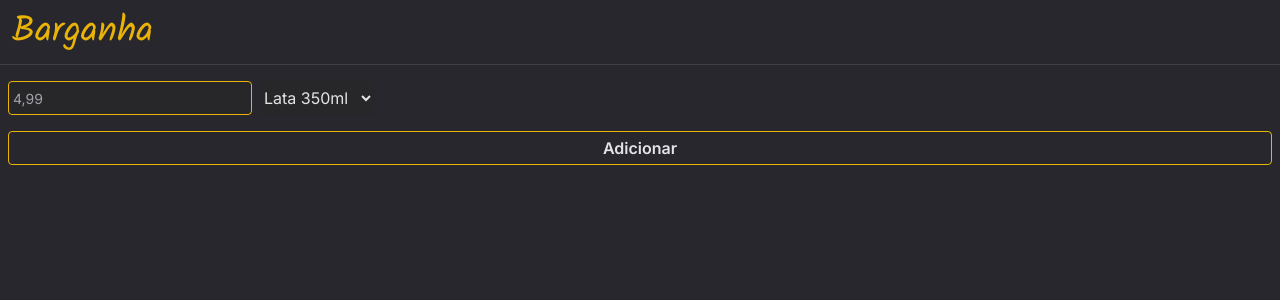
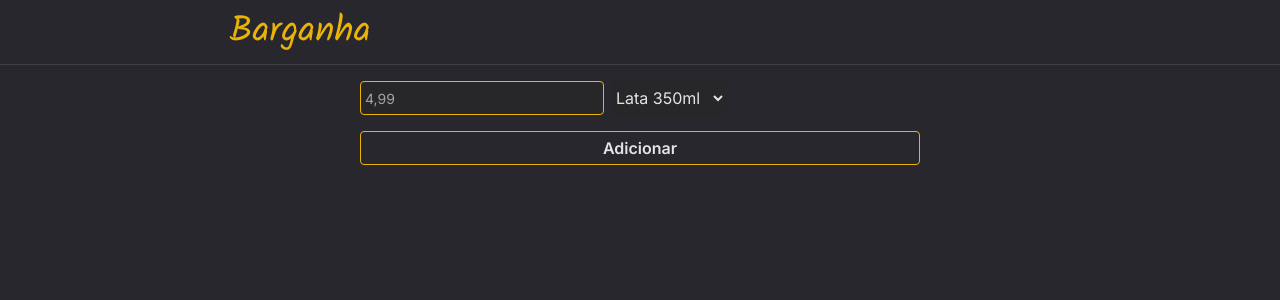
Before and after one commit to EricksonSiqueira/barganha, a Next.js app: page / in a window 1280 px wide. Shown: the top 300 px of the page. Built offline with nearby package versions, Linux system fonts and the light colour scheme.

Commit message:
style: adjust to desktop

```diff
--- a/src/app/layout.tsx
+++ b/src/app/layout.tsx
@@ -20,9 +20,11 @@ export default function RootLayout({
     <html lang="en">
       <body className={inter.className}>
         <header className="p-3 border-b border-zinc-700 mb-2">
-          <h2 className={`${kalam.className} text-yellow-500 text-4xl`}>
-            Barganha
-          </h2>
+          <div className="max-w-xl flex justify-center">
+            <h2 className={`${kalam.className} text-yellow-500 text-4xl`}>
+              Barganha
+            </h2>
+          </div>
         </header>
         {children}
       </body>
--- a/src/app/page.tsx
+++ b/src/app/page.tsx
@@ -2,7 +2,7 @@ import BeerForm from '@/components/BeerForm';
 
 export default function Home() {
   return (
-    <main>
+    <main className="max-w-xl mx-auto">
       <BeerForm />
     </main>
   );
```
